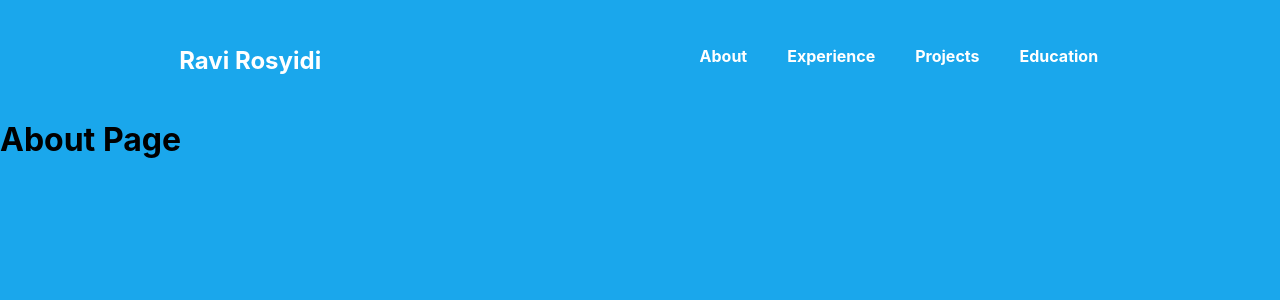
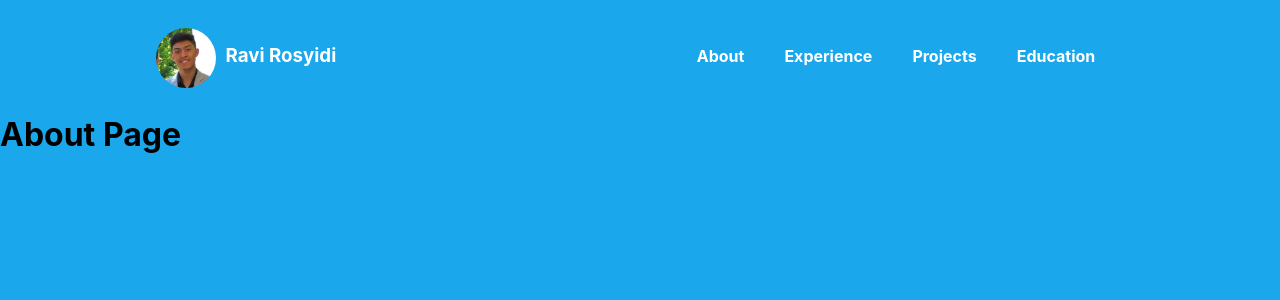
Before and after one commit to rrosyidi/PersonalWebsite, a React (Create React App) app in the folder website/: page / in a window 1280 px wide. Shown: the top 300 px of the page. Built offline with nearby package versions, Linux system fonts and the light colour scheme.

Commit message:
Finished NavBar

```diff
--- a/website/src/components/NavBar.js
+++ b/website/src/components/NavBar.js
@@ -1,5 +1,6 @@
 import React from "react";
 import { Link } from "react-router-dom";
+import face from './Images/faceShot.jpg'
 import "./style.css";
 
 
@@ -16,8 +17,9 @@ const leaveHoverAnimation = (id) => {
 const NavBar = () => {
   return (
     <div className="navBar">
-      <div className="navName">
-        <h2 style={{ color: "white"}}>Ravi Rosyidi</h2>
+        <img src={face} className="faceImage"/>
+      <div >
+        <h3 style={{ color: "white"}}>Ravi Rosyidi</h3>
       </div>
       <div className="navLinks">
         <Link
--- a/website/src/components/style.css
+++ b/website/src/components/style.css
@@ -1,9 +1,9 @@
 .navBar {
     display: flex;
     margin: 2%;
-    margin-left: 10%;
-    margin-right: 10%;
-    /* background-color: aliceblue; */
+    margin-left: 12%;
+    margin-right: 12%;
+    /* background-color: black; */
 }
 
 .navLinks {
@@ -13,11 +13,17 @@
     margin-left: 35%;
 }
 
-.navName {
-    margin-left: 5%;
-}
+
 
 .linkStyle {
     margin: 20px;
     color: white;
 }
+
+.faceImage {
+    display: flex;
+    margin: 2px;
+    margin-right: 10px;
+    height: 60px;
+    border-radius: 40px;
+}
```
Also changed, not shown: website/src/components/Images/faceShot.jpg (added).
